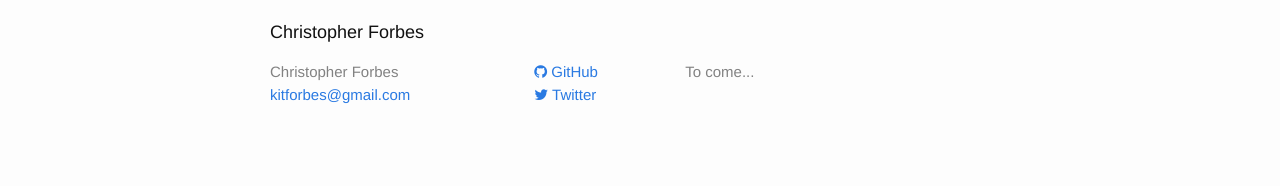
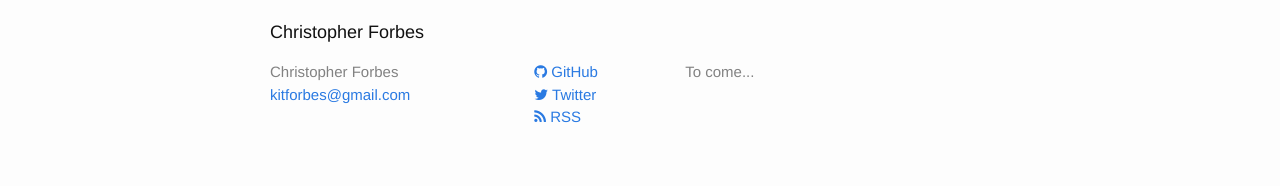
Before and after one commit to kitforbes/kitforbes.github.io, a Jekyll site: the page built from _pages/home.md, in a window 1280 px wide. Shown: the part 1169-1355 px from the top of the page. Built offline with Jekyll 4.4.1, drawn with Linux system fonts in a browser that asks for light colours; nearby versions of some CDN libraries.

Commit message:
Update RSS feed URLs

```diff
--- a/_config.yml
+++ b/_config.yml
@@ -10,7 +10,7 @@
 baseurl                 : ''
 
 google_analytics_key    : UA-50156284-3
-rss                     : feed.xml
+rss                     : /feed.xml
 
 # Build settings
 permalink               : /:categories/:year/:month/:title
--- a/_includes/head.html
+++ b/_includes/head.html
@@ -7,6 +7,6 @@
   <link rel="stylesheet" href="{{ '/assets/css/style.css' | prepend: site.baseurl }}">
   <link rel="stylesheet" href="//maxcdn.bootstrapcdn.com/font-awesome/4.3.0/css/font-awesome.min.css">
   <link rel="canonical" href="{{ page.url | replace:'index.html','' | prepend: site.baseurl | prepend: site.url }}">
-  <link rel="alternate" type="application/rss+xml" title="{{ site.title | escape }}" href="{{ site.rss | prepend: '/' | prepend: site.baseurl | prepend: site.url }}">
+  <link rel="alternate" type="application/rss+xml" title="{{ site.title | escape }}" href="{{ site.rss }}">
   {% include analytics.html %}
 </head>
--- a/_includes/social.html
+++ b/_includes/social.html
@@ -25,4 +25,7 @@
     <a href="https://twitter.com/{{ author.social.twitter }}"><i class="fa fa-twitter"></i> Twitter</a>
   </li>
   {% endif %}
+  <li>
+    <a href="{{ site.rss | prepend: site.baseurl | prepend: site.url }}"><i class="fa fa-rss"></i> RSS</a>
+  </li>
 </ul>
--- a/feed.xml
+++ b/feed.xml
@@ -7,7 +7,7 @@
     <title>{{ site.title | xml_escape }}</title>
     <description>{{ site.description | xml_escape }}</description>
     <link>{{ site.url }}{{ site.baseurl }}/</link>
-    <atom:link href="{{ site.rss | prepend: '/' | prepend: site.baseurl | prepend: site.url }}" rel="self" type="application/rss+xml"/>
+    <atom:link href="{{ site.rss | prepend: site.baseurl | prepend: site.url }}" rel="self" type="application/rss+xml"/>
     <pubDate>{{ site.time | date_to_rfc822 }}</pubDate>
     <lastBuildDate>{{ site.time | date_to_rfc822 }}</lastBuildDate>
     <generator>Jekyll v{{ jekyll.version }}</generator>
```
